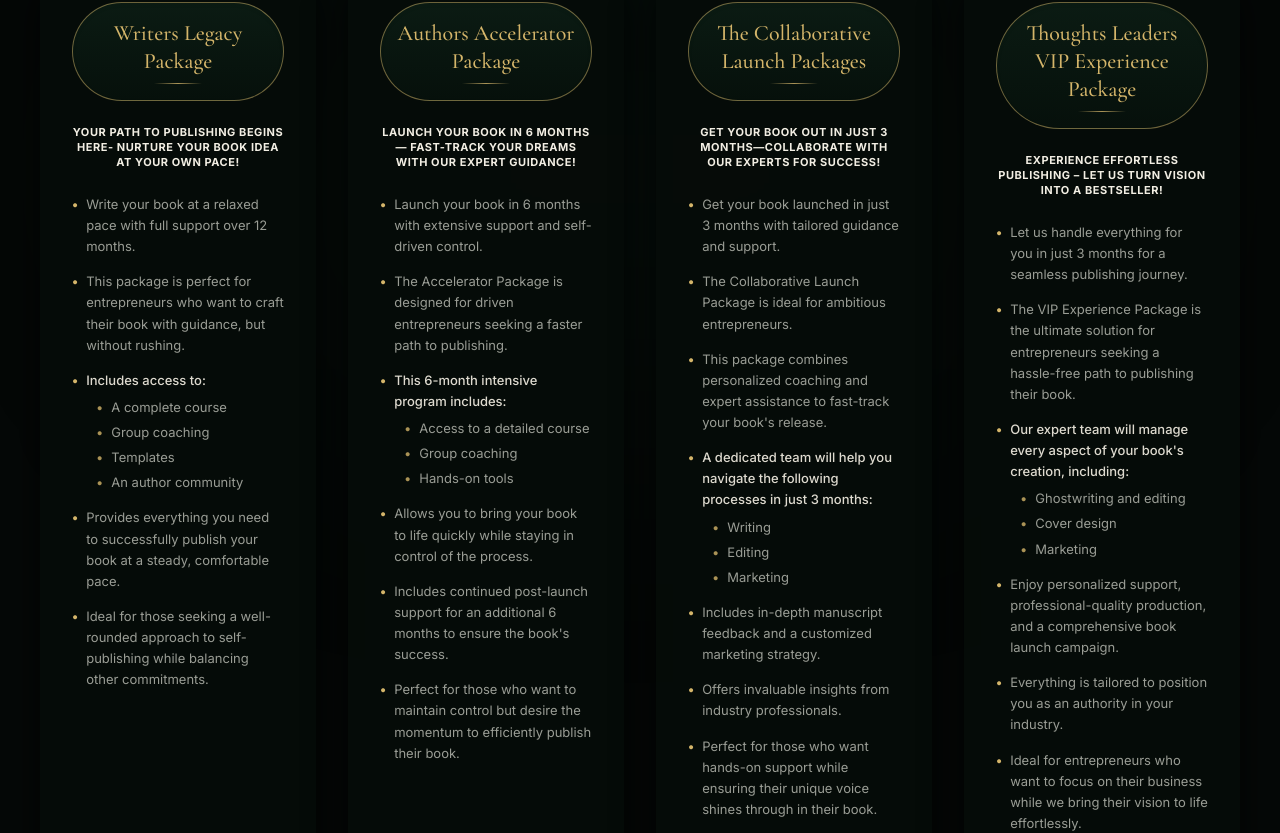
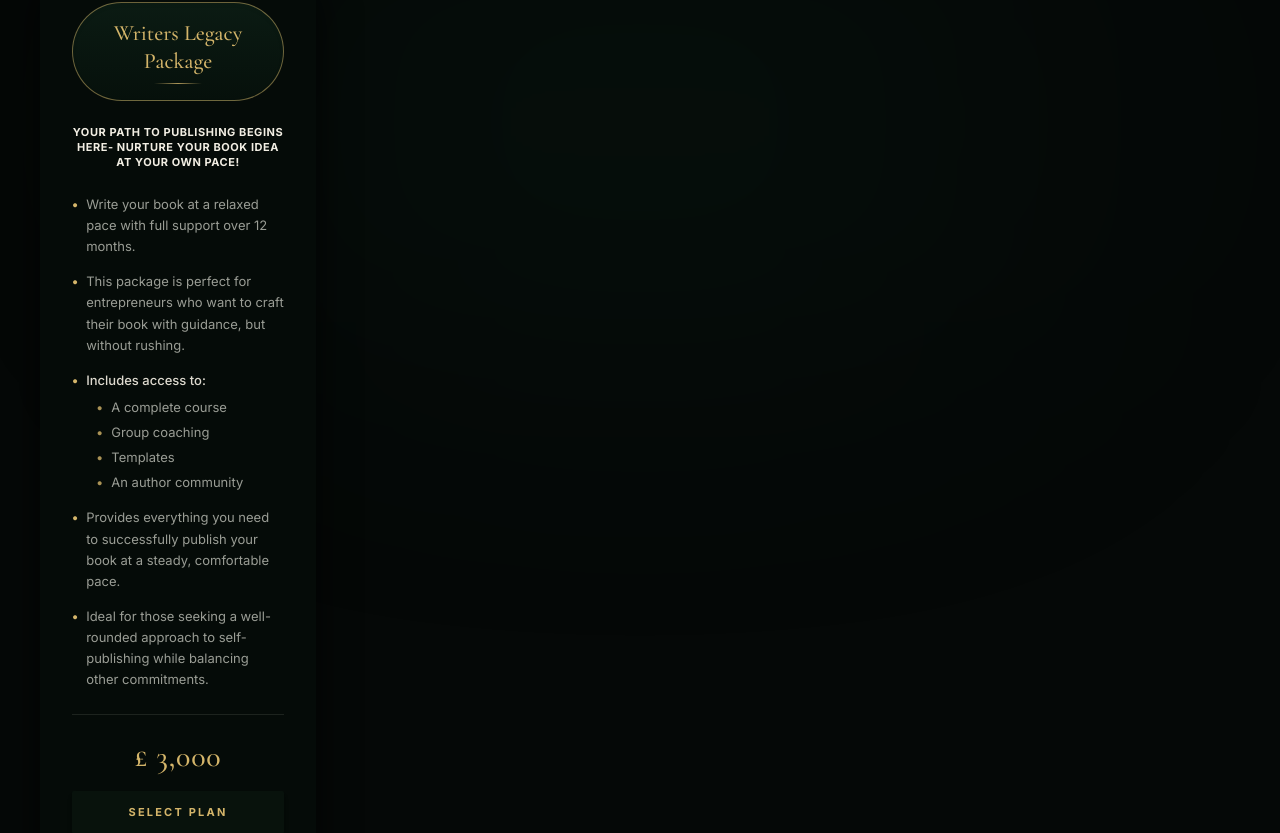
Before and after one commit to satyamsingh000121-hash/publishinghub, a Next.js app: page /our-offer in a window 1280 px wide. Shown: the part 572-1405 px from the top of the page. Built offline with nearby package versions, Linux system fonts and the light colour scheme.

Commit message:
price page 1

```diff
--- a/app/our-offer/page.tsx
+++ b/app/our-offer/page.tsx
@@ -8,7 +8,8 @@ import OfferCard, { PackageOffer } from "@/components/offers/OfferCard";
 import CartDrawer, { CartItem } from "@/components/CartDrawer";
 import SearchModal from "@/components/SearchModal";
 import SmokyText from "@/components/SmokyText";
-import { Check, X } from "lucide-react";
+import { Check } from "lucide-react";
+import PlanModal from "@/components/offers/PlanModal";
 
 const PACKAGES: PackageOffer[] = [
   {
@@ -41,103 +42,103 @@ const PACKAGES: PackageOffer[] = [
       },
     ],
   },
-  {
-    id: "authors-accelerator",
-    title: "Authors Accelerator Package",
-    subtitle:
-      "LAUNCH YOUR BOOK IN 6 MONTHS— FAST-TRACK YOUR DREAMS WITH OUR EXPERT GUIDANCE!",
-    price: "£ 5,000",
-    points: [
-      {
-        text: "Launch your book in 6 months with extensive support and self-driven control.",
-      },
-      {
-        text: "The Accelerator Package is designed for driven entrepreneurs seeking a faster path to publishing.",
-      },
-      {
-        subHeading: "This 6-month intensive program includes:",
-        subPoints: [
-          "Access to a detailed course",
-          "Group coaching",
-          "Hands-on tools",
-        ],
-      },
-      {
-        text: "Allows you to bring your book to life quickly while staying in control of the process.",
-      },
-      {
-        text: "Includes continued post-launch support for an additional 6 months to ensure the book's success.",
-      },
-      {
-        text: "Perfect for those who want to maintain control but desire the momentum to efficiently publish their book.",
-      },
-    ],
-  },
-  {
-    id: "collaborative-launch",
-    title: "The Collaborative Launch Packages",
-    subtitle:
-      "GET YOUR BOOK OUT IN JUST 3 MONTHS—COLLABORATE WITH OUR EXPERTS FOR SUCCESS!",
-    price: "£ 10,000",
-    points: [
-      {
-        text: "Get your book launched in just 3 months with tailored guidance and support.",
-      },
-      {
-        text: "The Collaborative Launch Package is ideal for ambitious entrepreneurs.",
-      },
-      {
-        text: "This package combines personalized coaching and expert assistance to fast-track your book's release.",
-      },
-      {
-        subHeading:
-          "A dedicated team will help you navigate the following processes in just 3 months:",
-        subPoints: ["Writing", "Editing", "Marketing"],
-      },
-      {
-        text: "Includes in-depth manuscript feedback and a customized marketing strategy.",
-      },
-      {
-        text: "Offers invaluable insights from industry professionals.",
-      },
-      {
-        text: "Perfect for those who want hands-on support while ensuring their unique voice shines through in their book.",
-      },
-    ],
-  },
-  {
-    id: "vip-experience",
-    title: "Thoughts Leaders VIP Experience Package",
-    subtitle:
-      "EXPERIENCE EFFORTLESS PUBLISHING – LET US TURN VISION INTO A BESTSELLER!",
-    price: "£ 18,000",
-    points: [
-      {
-        text: "Let us handle everything for you in just 3 months for a seamless publishing journey.",
-      },
-      {
-        text: "The VIP Experience Package is the ultimate solution for entrepreneurs seeking a hassle-free path to publishing their book.",
-      },
-      {
-        subHeading:
-          "Our expert team will manage every aspect of your book's creation, including:",
-        subPoints: [
-          "Ghostwriting and editing",
-          "Cover design",
-          "Marketing",
-        ],
-      },
-      {
-        text: "Enjoy personalized support, professional-quality production, and a comprehensive book launch campaign.",
-      },
-      {
-        text: "Everything is tailored to position you as an authority in your industry.",
-      },
-      {
-        text: "Ideal for entrepreneurs who want to focus on their business while we bring their vision to life effortlessly.",
-      },
-    ],
-  },
+  // {
+  //   id: "authors-accelerator",
+  //   title: "Authors Accelerator Package",
+  //   subtitle:
+  //     "LAUNCH YOUR BOOK IN 6 MONTHS— FAST-TRACK YOUR DREAMS WITH OUR EXPERT GUIDANCE!",
+  //   price: "£ 5,000",
+  //   points: [
+  //     {
+  //       text: "Launch your book in 6 months with extensive support and self-driven control.",
+  //     },
+  //     {
+  //       text: "The Accelerator Package is designed for driven entrepreneurs seeking a faster path to publishing.",
+  //     },
+  //     {
+  //       subHeading: "This 6-month intensive program includes:",
+  //       subPoints: [
+  //         "Access to a detailed course",
+  //         "Group coaching",
+  //         "Hands-on tools",
+  //       ],
+  //     },
+  //     {
+  //       text: "Allows you to bring your book to life quickly while staying in control of the process.",
+  //     },
+  //     {
+  //       text: "Includes continued post-launch support for an additional 6 months to ensure the book's success.",
+  //     },
+  //     {
+  //       text: "Perfect for those who want to maintain control but desire the momentum to efficiently publish their book.",
+  //     },
+  //   ],
+  // },
+  // {
+  //   id: "collaborative-launch",
+  //   title: "The Collaborative Launch Packages",
+  //   subtitle:
+  //     "GET YOUR BOOK OUT IN JUST 3 MONTHS—COLLABORATE WITH OUR EXPERTS FOR SUCCESS!",
+  //   price: "£ 10,000",
+  //   points: [
+  //     {
+  //       text: "Get your book launched in just 3 months with tailored guidance and support.",
+  //     },
+  //     {
+  //       text: "The Collaborative Launch Package is ideal for ambitious entrepreneurs.",
+  //     },
+  //     {
+  //       text: "This package combines personalized coaching and expert assistance to fast-track your book's release.",
+  //     },
+  //     {
+  //       subHeading:
+  //         "A dedicated team will help you navigate the following processes in just 3 months:",
+  //       subPoints: ["Writing", "Editing", "Marketing"],
+  //     },
+  //     {
+  //       text: "Includes in-depth manuscript feedback and a customized marketing strategy.",
+  //     },
+  //     {
+  //       text: "Offers invaluable insights from industry professionals.",
+  //     },
+  //     {
+  //       text: "Perfect for those who want hands-on support while ensuring their unique voice shines through in their book.",
+  //     },
+  //   ],
+  // },
+  // {
+  //   id: "vip-experience",
+  //   title: "Thoughts Leaders VIP Experience Package",
+  //   subtitle:
+  //     "EXPERIENCE EFFORTLESS PUBLISHING – LET US TURN VISION INTO A BESTSELLER!",
+  //   price: "£ 18,000",
+  //   points: [
+  //     {
+  //       text: "Let us handle everything for you in just 3 months for a seamless publishing journey.",
+  //     },
+  //     {
+  //       text: "The VIP Experience Package is the ultimate solution for entrepreneurs seeking a hassle-free path to publishing their book.",
+  //     },
+  //     {
+  //       subHeading:
+  //         "Our expert team will manage every aspect of your book's creation, including:",
+  //       subPoints: [
+  //         "Ghostwriting and editing",
+  //         "Cover design",
+  //         "Marketing",
+  //       ],
+  //     },
+  //     {
+  //       text: "Enjoy personalized support, professional-quality production, and a comprehensive book launch campaign.",
+  //     },
+  //     {
+  //       text: "Everything is tailored to position you as an authority in your industry.",
+  //     },
+  //     {
+  //       text: "Ideal for entrepreneurs who want to focus on their business while we bring their vision to life effortlessly.",
+  //     },
+  //   ],
+  // },
 ];
 
 export default function OurOfferPage() {
@@ -237,54 +238,11 @@ export default function OurOfferPage() {
       <Footer />
 
       {/* Plan Selection Confirmation Modal */}
-      {selectedPlan && (
-        <div className="fixed inset-0 z-50 flex items-center justify-center bg-black/80 backdrop-blur-sm p-4 animate-fadeIn">
-          <div className="relative w-full max-w-lg dark:bg-[#09120d] bg-white border dark:border-[#d4b56a]/50 border-[#e9e1f5] rounded-lg p-6 sm:p-8 shadow-2xl space-y-6">
-            <div className="flex items-start justify-between border-b dark:border-[#f2eee3]/10 border-[#e9e1f5] pb-4">
-              <div>
-                <span className="text-[10px] tracking-[0.24em] dark:text-[#d4b56a] text-[#9333ea] font-bold uppercase block">
-                  SELECTED PUBLISHING PLAN
-                </span>
-                <h3 className="font-display text-2xl dark:text-[#f2eee3] text-[#18181b] font-medium mt-1">
-                  {selectedPlan.title}
-                </h3>
-              </div>
-              <button
-                onClick={() => setSelectedPlan(null)}
-                className="dark:text-[#888b83] text-[#71717a] hover:text-[#18181b] dark:hover:text-white transition-colors"
-                aria-label="Close"
-              >
-                <X className="w-5 h-5" />
-              </button>
-            </div>
-
-            <div className="space-y-3">
-              <p className="text-xs dark:text-[#9a9d95] text-[#71717a]">
-                {selectedPlan.subtitle}
-              </p>
-              <div className="p-4 dark:bg-[#050a07] bg-[#faf5ff] border dark:border-[#f2eee3]/10 border-[#e9d5ff] rounded-sm flex items-center justify-between">
-                <span className="text-xs dark:text-[#dedacf] text-[#18181b] font-semibold">Total Package Investment</span>
-                <span className="font-display text-2xl dark:text-[#d4b56a] text-[#9333ea] font-bold">{selectedPlan.price}</span>
-              </div>
-            </div>
-
-            <div className="flex items-center justify-end gap-3 pt-2">
-              <button
-                onClick={() => setSelectedPlan(null)}
-                className="px-5 py-2.5 border dark:border-[#f2eee3]/20 border-[#e9e1f5] hover:border-[#9333ea] dark:hover:border-[#888b83] text-xs font-semibold dark:text-[#dedacf] text-[#71717a] rounded-sm transition-colors"
-              >
-                Cancel
-              </button>
-              <button
-                onClick={handleConfirmPlan}
-                className="px-6 py-2.5 dark:bg-[#2c7650] bg-[#9333ea] hover:bg-[#7e22ce] dark:hover:bg-[#37865d] text-white text-xs font-bold tracking-wider uppercase rounded-sm transition-colors shadow-lg"
-              >
-                Confirm Plan
-              </button>
-            </div>
-          </div>
-        </div>
-      )}
+      <PlanModal
+        plan={selectedPlan}
+        onClose={() => setSelectedPlan(null)}
+        onConfirm={handleConfirmPlan}
+      />
 
       {/* Drawers and Search Modal */}
       <CartDrawer
--- /dev/null
+++ b/components/offers/PlanModal.tsx
@@ -0,0 +1,98 @@
+"use client";
+
+import React, { useEffect } from "react";
+import { X } from "lucide-react";
+import { PackageOffer } from "./OfferCard";
+
+interface PlanModalProps {
+  plan: PackageOffer | null;
+  onClose: () => void;
+  onConfirm: (plan: PackageOffer) => void;
+}
+
+export default function PlanModal({ plan, onClose, onConfirm }: PlanModalProps) {
+  useEffect(() => {
+    const handleKeyDown = (e: KeyboardEvent) => {
+      if (e.key === "Escape") {
+        onClose();
+      }
+    };
+    if (plan) {
+      window.addEventListener("keydown", handleKeyDown);
+      document.body.style.overflow = "hidden";
+    }
+    return () => {
+      window.removeEventListener("keydown", handleKeyDown);
+      document.body.style.overflow = "unset";
+    };
+  }, [plan, onClose]);
+
+  if (!plan) return null;
+
+  return (
+    <div
+      className="fixed inset-0 z-50 flex items-center justify-center p-4 bg-black/60 backdrop-blur-sm animate-in fade-in duration-200"
+      onClick={onClose}
+    >
+      <div
+        className="relative w-full max-w-[580px] bg-white dark:bg-[#0c1611] rounded-2xl p-7 sm:p-9 shadow-2xl border border-[#e9e1f5] dark:border-[#1e3b2b] transition-all transform animate-in zoom-in-95 duration-200"
+        onClick={(e) => e.stopPropagation()}
+      >
+        {/* Header with Eyebrow, Title & Close Button */}
+        <div className="flex items-start justify-between">
+          <div className="space-y-1">
+            <span className="text-[11px] sm:text-xs font-bold tracking-[0.2em] text-[#9333ea] dark:text-[#a855f7] uppercase block">
+              SELECTED PUBLISHING PLAN
+            </span>
+            <h3 className="font-display text-2xl sm:text-3xl md:text-[34px] font-normal text-[#18181b] dark:text-[#f2eee3] leading-tight">
+              {plan.title}
+            </h3>
+          </div>
+          <button
+            onClick={onClose}
+            className="text-gray-400 hover:text-gray-700 dark:text-gray-400 dark:hover:text-white p-1 rounded-full hover:bg-gray-100 dark:hover:bg-white/10 transition-colors cursor-pointer"
+            aria-label="Close modal"
+          >
+            <X className="w-5 h-5 sm:w-6 sm:h-6" />
+          </button>
+        </div>
+
+        {/* Thin Divider Line */}
+        <div className="w-full h-[1px] bg-[#f1ebf8] dark:bg-[#f2eee3]/10 my-6" />
+
+        {/* Subtitle / Description */}
+        <p className="text-xs sm:text-[13px] font-medium tracking-wide uppercase text-[#52525b] dark:text-[#a1a1aa] leading-relaxed mb-6 font-sans">
+          {plan.subtitle}
+        </p>
+
+        {/* Total Package Investment Box */}
+        <div className="bg-[#fbf7ff] dark:bg-[#050a07] border border-[#ebd9fc] dark:border-[#9333ea]/30 rounded-xl p-5 sm:p-6 mb-8 flex items-center justify-between shadow-xs">
+          <span className="text-sm sm:text-[15px] font-bold text-[#18181b] dark:text-[#dedacf]">
+            Total Package Investment
+          </span>
+          <span className="font-display text-2xl sm:text-3xl font-medium text-[#9333ea] dark:text-[#d4b56a] tracking-wide">
+            {plan.price}
+          </span>
+        </div>
+
+        {/* Footer Actions: Cancel and Confirm Plan */}
+        <div className="flex items-center justify-end gap-3.5 pt-1">
+          <button
+            type="button"
+            onClick={onClose}
+            className="px-6 py-2.5 sm:px-7 sm:py-3 border border-[#e4e4e7] dark:border-white/20 bg-white dark:bg-transparent hover:bg-gray-50 dark:hover:bg-white/5 text-[#52525b] dark:text-[#d4d4d8] text-sm font-semibold rounded-lg transition-colors cursor-pointer"
+          >
+            Cancel
+          </button>
+          <button
+            type="button"
+            onClick={() => onConfirm(plan)}
+            className="px-7 py-2.5 sm:px-8 sm:py-3 bg-[#9333ea] hover:bg-[#7e22ce] text-white text-xs sm:text-sm font-bold tracking-wider uppercase rounded-lg transition-all shadow-[0_4px_14px_rgba(147,51,234,0.35)] hover:shadow-[0_6px_20px_rgba(147,51,234,0.5)] active:scale-98 cursor-pointer"
+          >
+            CONFIRM PLAN
+          </button>
+        </div>
+      </div>
+    </div>
+  );
+}
```
